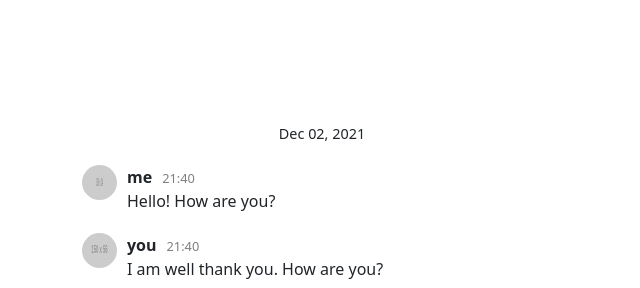
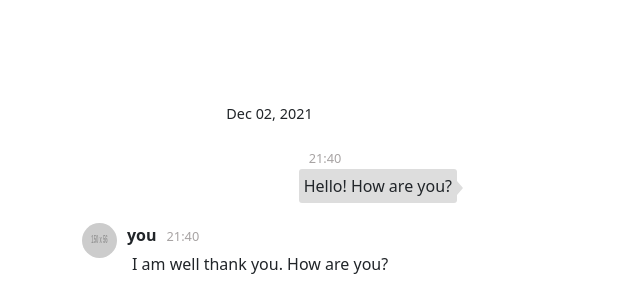
Before and after one commit to fanyak/chat, a plain HTML site: page index.html in a window 1280 px wide. Shown: the part 459-747 px from the top of the page, without its empty margins (312-952 px from the left). Drawn offline with nearby package versions, Linux system fonts and the light colour scheme; placeholder pictures from the web are drawn by us.

Commit message:
ui improvements

```diff
--- a/index.html
+++ b/index.html
@@ -21,7 +21,7 @@
                 bottom: 10px;
                 left: 30vw;
                 display: flex;
-                width: 500px;
+                width: 400px;
                 max-height: 400px;
                 flex-direction: column;
             }
@@ -29,6 +29,13 @@
                 width: 100%;
                 height: calc(100% - 40px);
                 overflow-y: auto;
+                padding-right: 5px;
+            }
+            .messages::-webkit-scrollbar {
+                width: 8px;
+                height: 8px;
+                background-color: #aaa; /* or add it to the track */
+                border-radius: 5px;
             }
             .messages .avatar {
                 width: 35px;
@@ -67,6 +74,23 @@
             .chat-box .message-container {
                 padding: 10px;
             }
+
+            /* .chat-box .message-container.current-user .message-body:before {
+                content: '';
+                position: absolute;
+                border: 1px solid #333;
+                border-color: transparent red;
+                border-width: 5px 7px 5px 0;
+                top: 35%;
+                left: -5px;
+            } */
+            .chat-box .message-container.current-user {
+                justify-content: end;
+            }
+            .chat-box .message-container.current-user img,  .chat-box .message-container.current-user .user {
+               /* justify-content: end; */
+               display: none
+            }
             .chat-box .message-container img {
                 margin-right: 10px;
             }
@@ -77,10 +101,25 @@
             .chat-box .message-container .date {
                 padding-left: 10px;
                 font-size: 0.8rem;
-                color: rgb(129, 126, 126);
+                color: rgb(167, 163, 163);
             }
             .chat-box .message-body {
+                position: relative;
+                padding: 5px;
                 white-space: pre-wrap;  /* <-- THIS PRESERVES THE LINE BREAKS */
+            }
+            .chat-box .message-container.current-user .message-body {
+                border-radius: 3px;
+                background-color: #ddd;
+            }
+            .chat-box .message-container.current-user .message-body:after { /* https://codepen.io/octavioamu/pen/eBkbH */
+                content: '';
+                position: absolute;
+                border: 1px solid rgba(51, 51, 51, 0.19);
+                border-color: transparent #ddd;
+                border-width: 7px 0 7px 6px;
+                top: 35%;
+                right: -6px;
             }
             .chat-box .date-divider {
                 padding: 10px 0;
@@ -99,7 +138,7 @@
                 <form name="message-form" class="d-flex align-items-center justify-content-around">
                     <textarea name="message" class="message-input" placeholder="type a message"></textarea>
                     <button class="send-button">
-                        <img src="https://fanyak.github.io/chat/assets/contentSend.svg" width="40px">
+                        <img src="https://fanyak.github.io/chat/assets/contentSend.svg" width="35px">
                     </button>
                 </form>
             </div>
--- a/utils.mjs
+++ b/utils.mjs
@@ -9,8 +9,6 @@ export function createMessageContainer(message, currentUser) {
     const container = document.createElement("div");
     container.classList.add("d-flex");
     container.classList.add("message-container");
-    console.log(message.user.id, currentUser.id)
-
     if(message.user.id == currentUser.id) {
         container.classList.add("current-user");
     }
```
